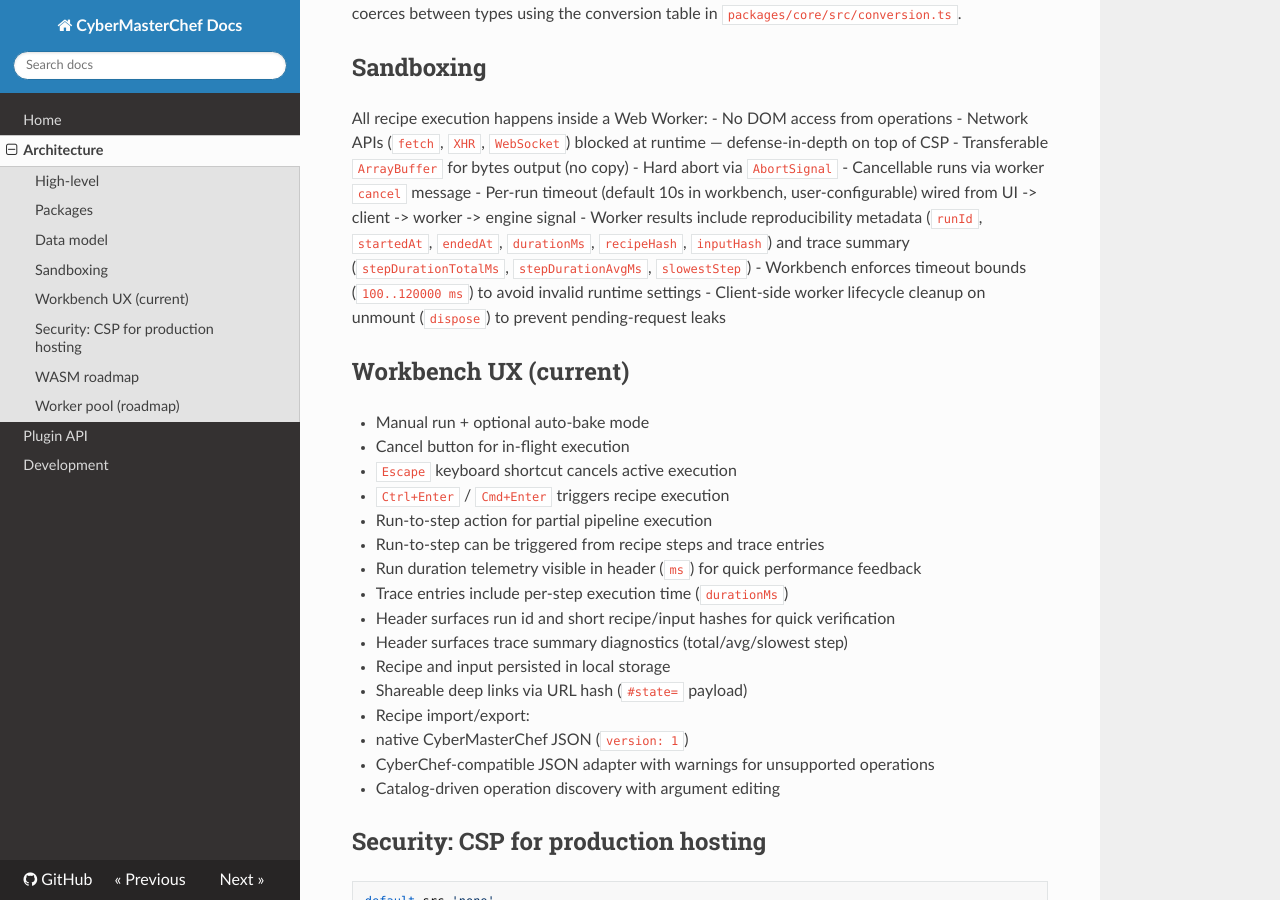
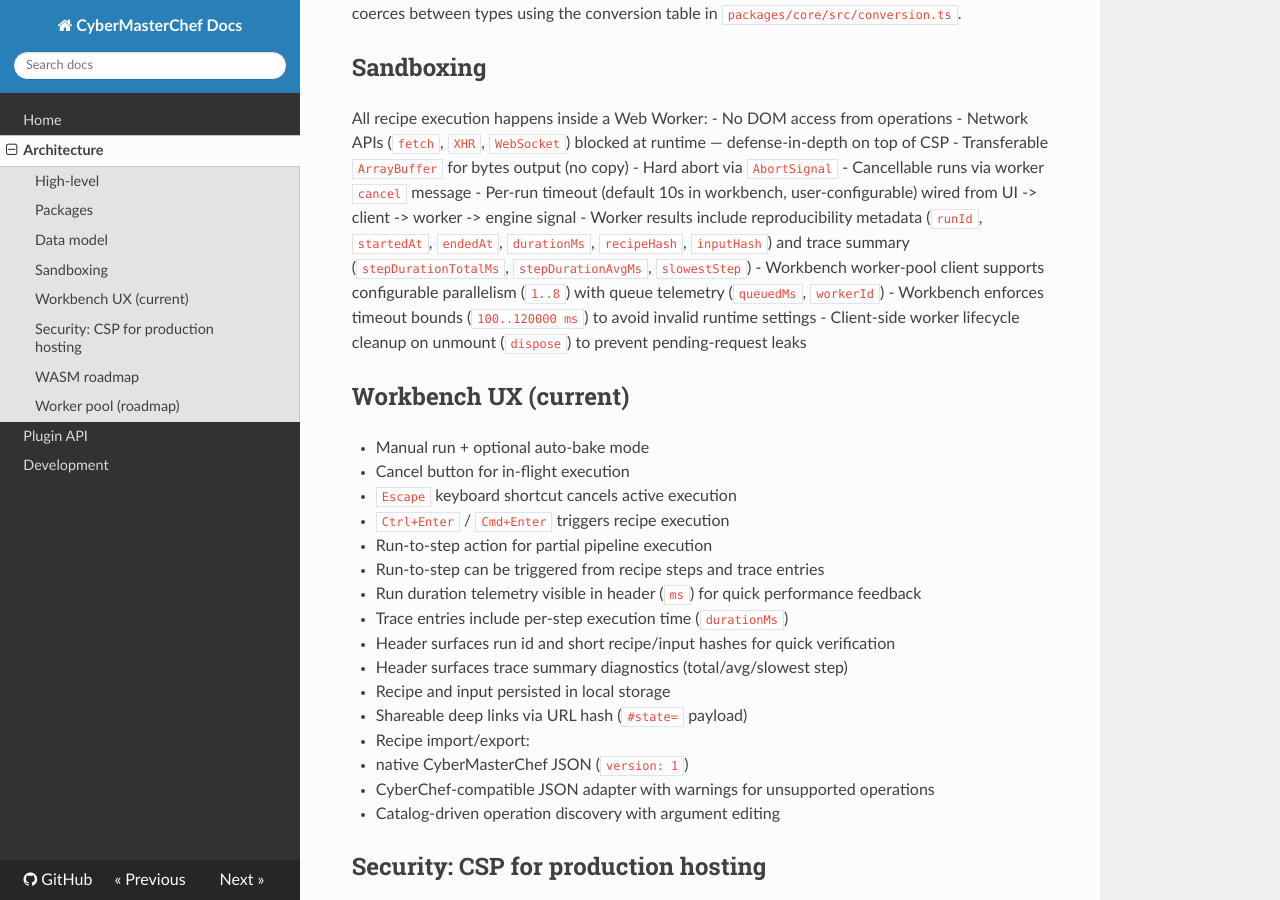
Before and after one commit to mkilijanek/CyberMasterChef, an MkDocs documentation site: the page built from docs/architecture.md, in a window 1280 px wide and 900 px high, scrolled down 723 px. Built offline with MkDocs 1.6.1, drawn with Linux system fonts in a browser that asks for light colours; nearby versions of some CDN libraries.

Commit message:
Document worker-pool MVP and CLI batch execution mode

```diff
--- a/docs/architecture.md
+++ b/docs/architecture.md
@@ -37,6 +37,7 @@ All recipe execution happens inside a Web Worker:
 - Cancellable runs via worker `cancel` message
 - Per-run timeout (default 10s in workbench, user-configurable) wired from UI -> client -> worker -> engine signal
 - Worker results include reproducibility metadata (`runId`, `startedAt`, `endedAt`, `durationMs`, `recipeHash`, `inputHash`) and trace summary (`stepDurationTotalMs`, `stepDurationAvgMs`, `slowestStep`)
+- Workbench worker-pool client supports configurable parallelism (`1..8`) with queue telemetry (`queuedMs`, `workerId`)
 - Workbench enforces timeout bounds (`100..120000 ms`) to avoid invalid runtime settings
 - Client-side worker lifecycle cleanup on unmount (`dispose`) to prevent pending-request leaks
 
```
Also changed, not shown: README.md (+2 -0 lines), docs/development.md (+3 -1 lines).
